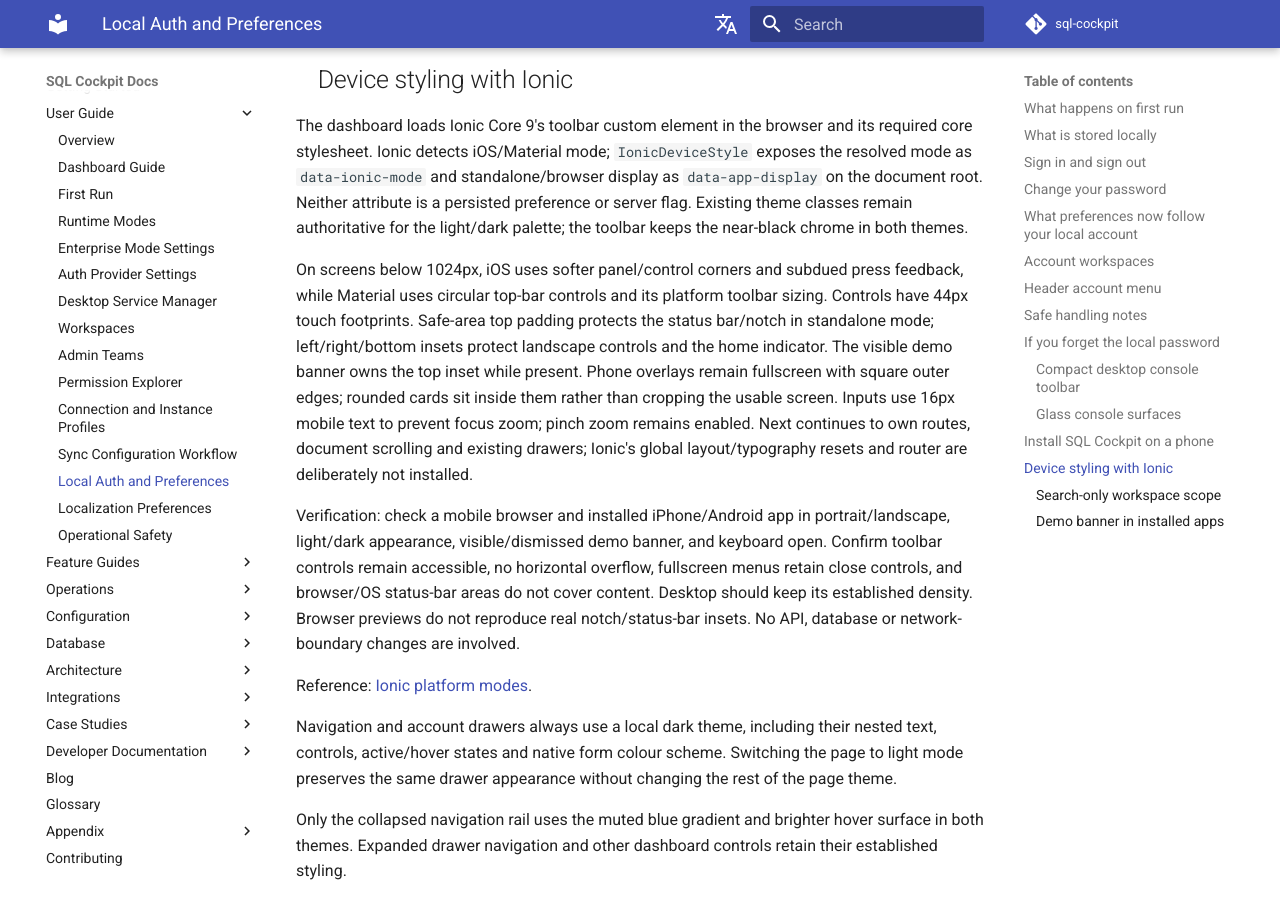
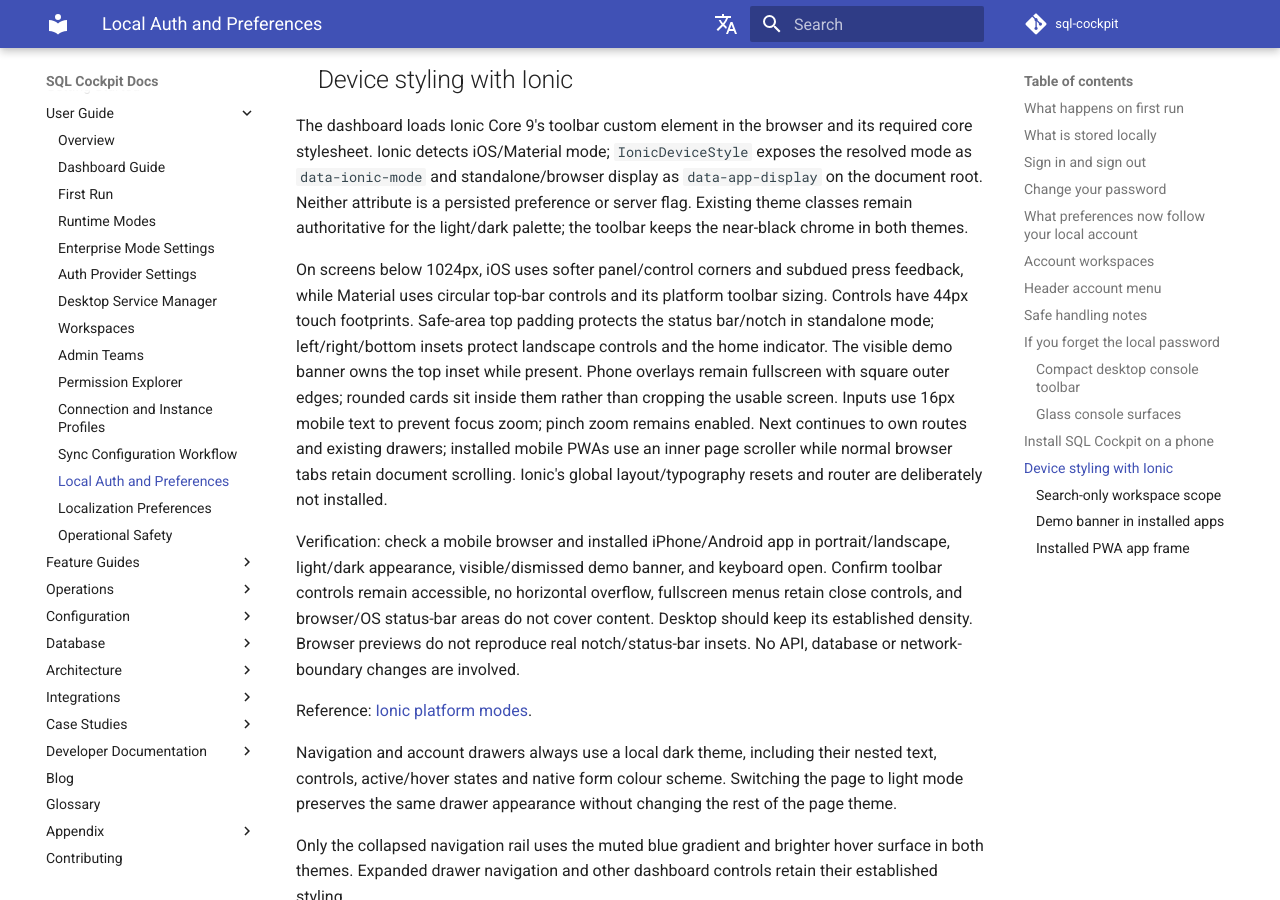
Before and after one commit to sql-cockpit/sql-cockpit-docs-source, an MkDocs documentation site: the page built from docs/user/local-auth-and-preferences.md, in a window 1280 px wide and 900 px high, scrolled down 16238 px. Built offline with MkDocs 1.6.1 and Material for MkDocs 9.7.7, drawn with Linux system fonts in a browser that asks for light colours; comment, search, counter and statistics services are not loaded; the version menu is left out; some of the changed text lies outside the part shown.

Commit message:
docs: explain framework-style PWA scrolling and safe-area layout

```diff
--- a/docs/user/local-auth-and-preferences.md
+++ b/docs/user/local-auth-and-preferences.md
@@ -306,7 +306,7 @@
 
 The dashboard loads Ionic Core 9's toolbar custom element in the browser and its required core stylesheet. Ionic detects iOS/Material mode; `IonicDeviceStyle` exposes the resolved mode as `data-ionic-mode` and standalone/browser display as `data-app-display` on the document root. Neither attribute is a persisted preference or server flag. Existing theme classes remain authoritative for the light/dark palette; the toolbar keeps the near-black chrome in both themes.
 
-On screens below 1024px, iOS uses softer panel/control corners and subdued press feedback, while Material uses circular top-bar controls and its platform toolbar sizing. Controls have 44px touch footprints. Safe-area top padding protects the status bar/notch in standalone mode; left/right/bottom insets protect landscape controls and the home indicator. The visible demo banner owns the top inset while present. Phone overlays remain fullscreen with square outer edges; rounded cards sit inside them rather than cropping the usable screen. Inputs use 16px mobile text to prevent focus zoom; pinch zoom remains enabled. Next continues to own routes, document scrolling and existing drawers; Ionic's global layout/typography resets and router are deliberately not installed.
+On screens below 1024px, iOS uses softer panel/control corners and subdued press feedback, while Material uses circular top-bar controls and its platform toolbar sizing. Controls have 44px touch footprints. Safe-area top padding protects the status bar/notch in standalone mode; left/right/bottom insets protect landscape controls and the home indicator. The visible demo banner owns the top inset while present. Phone overlays remain fullscreen with square outer edges; rounded cards sit inside them rather than cropping the usable screen. Inputs use 16px mobile text to prevent focus zoom; pinch zoom remains enabled. Next continues to own routes and existing drawers; installed mobile PWAs use an inner page scroller while normal browser tabs retain document scrolling. Ionic's global layout/typography resets and router are deliberately not installed.
 
 Verification: check a mobile browser and installed iPhone/Android app in portrait/landscape, light/dark appearance, visible/dismissed demo banner, and keyboard open. Confirm toolbar controls remain accessible, no horizontal overflow, fullscreen menus retain close controls, and browser/OS status-bar areas do not cover content. Desktop should keep its established density. Browser previews do not reproduce real notch/status-bar insets. No API, database or network-boundary changes are involved.
 
@@ -477,3 +477,10 @@
 
 
 The installed PWA has a fixed, opaque slate status-area surface; mobile toolbar and drawers do not apply backdrop blur. Layout uses CSS safe-area-inset-top/right/bottom/left directly, so controls follow the browser-reported notch, Dynamic Island and landscape insets rather than a model-specific pixel offset. Inset simulations cover flat phones, notched phones, Dynamic Island, landscape cutouts and tablets with the notice visible/dismissed. These are layout checks, not certification of every device; confirm iOS scroll-edge rendering on real hardware.
+
+
+### Installed PWA app frame
+
+Installed mobile PWAs now use the app-frame layout used by Ionic and Framework7: the browser document is fixed, the demo notice and toolbar sit outside the page scroller, and dashboard-main scrolls within the remaining viewport. This prevents page scrolling beneath the native status-area scroll edge. Tab position restoration and pull-to-refresh read the active page scroller; normal browser tabs keep window scrolling. Display mode is detected before Ionic downloads. The opaque status surface has a 6px minimum so it does not disappear when iOS reports a zero top inset; this minimum is a rendering guard, not a device-specific notch size. Safe-area insets still determine all actual cutout spacing. Verified optimized CSS in five simulated device layouts, root scroll confinement, toolbar stability and tab restoration. Real iOS confirmation remains necessary.
+
+References: [Ionic content layout](https://ionicframework.com/docs/api/content), [Ionic document structure](https://github.com/ionic-team/ionic-framework/blob/main/core/src/css/structure.scss), [Framework7 pages](https://github.com/framework7io/framework7/blob/master/src/core/components/page/page.less).
```
